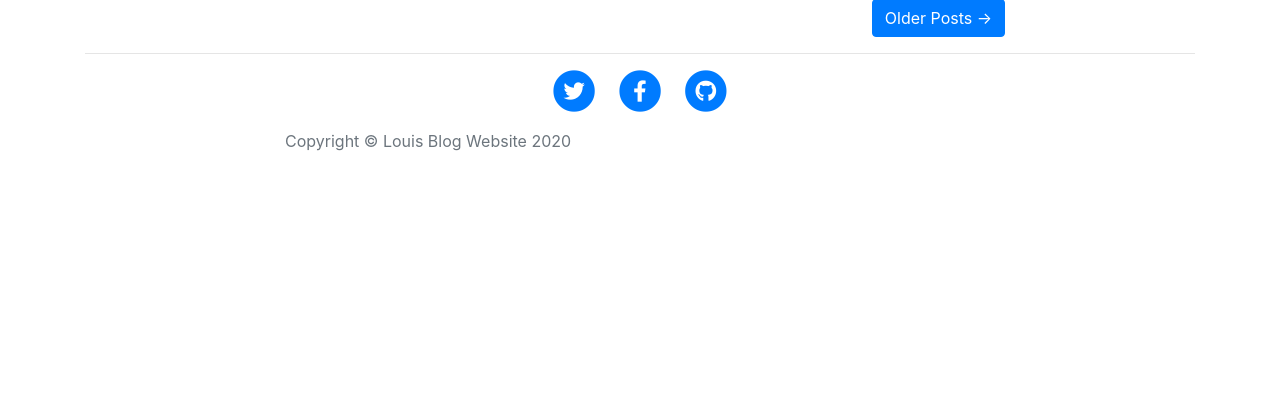
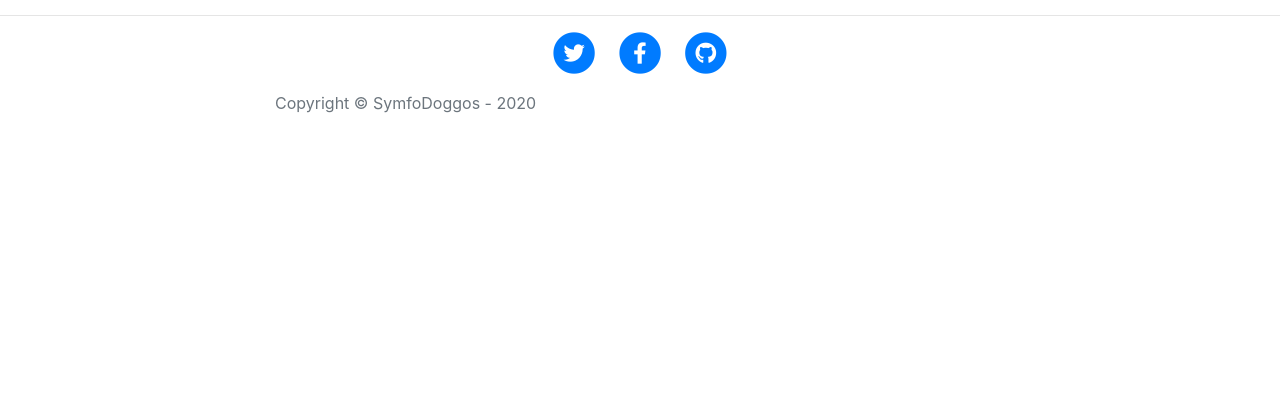
Before and after one commit to LouisCalypso/Projet_Symfony, a Symfony app: template templates/home/index.html.twig in a window 1280 px wide. Shown: the part 81-501 px from the top of the page. Run offline with Twig, Linux system fonts and the light colour scheme; the template is opened without the code that fills it, so the values that code supplies are empty; some libraries are stand-ins or nearby versions.

Commit message:
Affichage posts + pagination

```diff
--- a/composer.json
+++ b/composer.json
@@ -9,7 +9,7 @@
         "sensio/framework-extra-bundle": "^5.1",
         "symfony/asset": "5.0.*",
         "symfony/console": "5.0.*",
-        "symfony/dotenv": "5.0.*",
+        "symfony/dotenv": "^5.0",
         "symfony/expression-language": "5.0.*",
         "symfony/flex": "^1.3.1",
         "symfony/form": "5.0.*",
--- a/templates/base.html.twig
+++ b/templates/base.html.twig
@@ -7,7 +7,7 @@
     <meta name="description" content="">
     <meta name="author" content="">
 
-    <title>Mon blog</title>
+    <title>SymfoDoggos</title>
 
     {% block stylesheets %}
 
--- a/templates/home/index.html.twig
+++ b/templates/home/index.html.twig
@@ -8,8 +8,8 @@
             <div class="row">
                 <div class="col-lg-8 col-md-10 mx-auto">
                     <div class="site-heading">
-                        <h1>Louis Blog</h1>
-                        <span class="subheading">A Blog Theme by Start Bootstrap</span>
+                        <h1>SymfoDoggos</h1>
+                        <span class="subheading">Reddit, mais pour les doggos</span>
                     </div>
                 </div>
             </div>
@@ -18,17 +18,47 @@
 
     <!-- Main Content -->
     <div class="container">
-    <div class="row">
-        <div class="col-lg-8 col-md-10 mx-auto">
-            <div class="post-preview">
-                <!-- Pager -->
-                <div class="clearfix">
-                    <a class="btn btn-primary float-right" href="#">Older Posts &rarr;</a>
-                </div>
+        <div class="row">
+            <div class="col-lg-10 col-md-10 mx-auto">
+                {% for post in posts %}
+                    <div class="d-flex justify-content-between">
+                        <div class="post-preview mr-4">
+                            {#<a href="{{ url('show', {"id": post.getId() } )}}">#}
+                            <a href="">
+                                <h2 class="post-title">
+                                    {{ post.getTitle() }}
+                                </h2>
+                            </a>
+                            <p class="post-meta">Posted by
+                                <a href="#">quelqu'un</a>
+                                on the {{ post.getCreatedAt()|date('d/m/Y') }}
+                            </p>
+                        </div>
+                    </div>
+                    <hr>
+                {% endfor %}
+                {% if pagination.nbPages > 0 %}
+                    {% if pagination.page > 1 %}
+                        <div class="clearfix">
+                            <a class="btn btn-primary float-left"  href="{{ path(pagination.nomRoute,
+                                pagination.paramsRoute|merge({'page': pagination.page-1})) }}">
+                                Newer posts
+                            </a>
+                        </div>
+                    {% endif %}
+
+                    {% if pagination.page < pagination.nbPages %}
+                        <div class="clearfix">
+                            <a class="btn btn-primary float-right"  href="{{ path(pagination.nomRoute,
+                                pagination.paramsRoute|merge({'page': pagination.page+1})) }}">
+                                Older posts
+                            </a>
+                        </div>
+                    {% endif %}
+                {% endif %}
             </div>
         </div>
     </div>
 
-
     <hr>
 {% endblock %}
--- a/templates/layout/footer.html.twig
+++ b/templates/layout/footer.html.twig
@@ -28,7 +28,7 @@
                         </a>
                     </li>
                 </ul>
-                <p class="copyright text-muted">Copyright &copy; Louis Blog Website 2020</p>
+                <p class="copyright text-muted">Copyright &copy; SymfoDoggos - 2020</p>
             </div>
         </div>
     </div>
--- a/templates/layout/navbar.html.twig
+++ b/templates/layout/navbar.html.twig
@@ -1,6 +1,6 @@
 <nav class="navbar navbar-expand-lg navbar-light fixed-top" id="mainNav">
     <div class="container">
-        <!-- <a class="navbar-brand" href="{{ url('home') }}">Louis Blog</a> -->
+        <!-- <a class="navbar-brand" href="{{ url('home', {'page':1}) }}">Louis Blog</a> -->
         <button class="navbar-toggler navbar-toggler-right" type="button" data-toggle="collapse" data-target="#navbarResponsive" aria-controls="navbarResponsive" aria-expanded="false" aria-label="Toggle navigation">
             Menu
             <i class="fas fa-bars"></i>
@@ -8,16 +8,7 @@
         <div class="collapse navbar-collapse" id="navbarResponsive">
             <ul class="navbar-nav ml-auto">
                 <li class="nav-item">
-                    <a class="nav-link" href="{{ url('home') }}">Home</a>
-                </li>
-                <li class="nav-item">
-                    <a class="nav-link" href="about.html">About</a>
-                </li>
-                <li class="nav-item">
-                    <a class="nav-link" href="post.html">Sample Post</a>
-                </li>
-                <li class="nav-item">
-                    <a class="nav-link" href="contact.html">Contact</a>
+                    <a class="nav-link" href="{{ url('home', {'page':1}) }}">Home</a>
                 </li>
             </ul>
         </div>
```
Also changed, not shown: src/Controller/HomeController.php (+19 -3 lines), src/Migrations/Version20200502141511.php (deleted, +0 -35 lines), src/Migrations/Version20200502180409.php (added, +45 -0 lines), src/Repository/PostRepository.php (+26 -0 lines).
